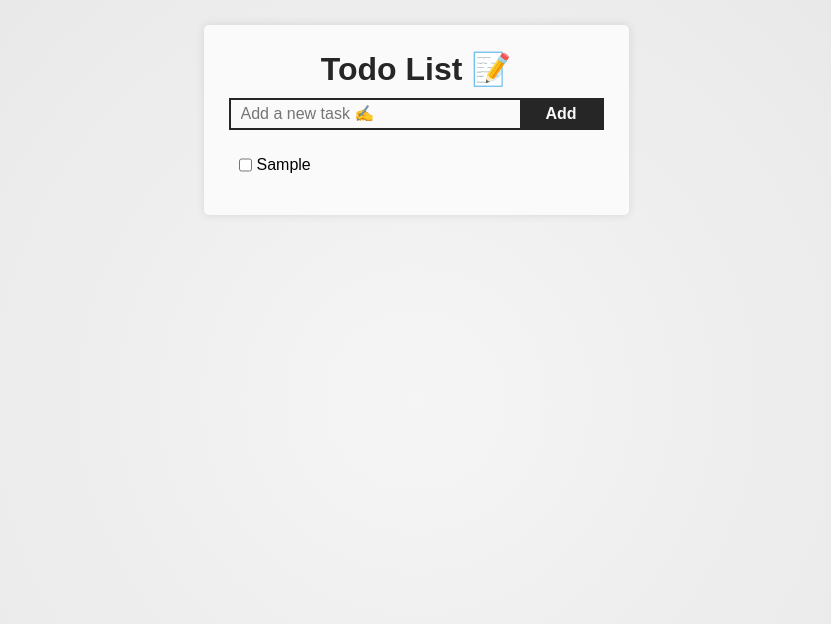
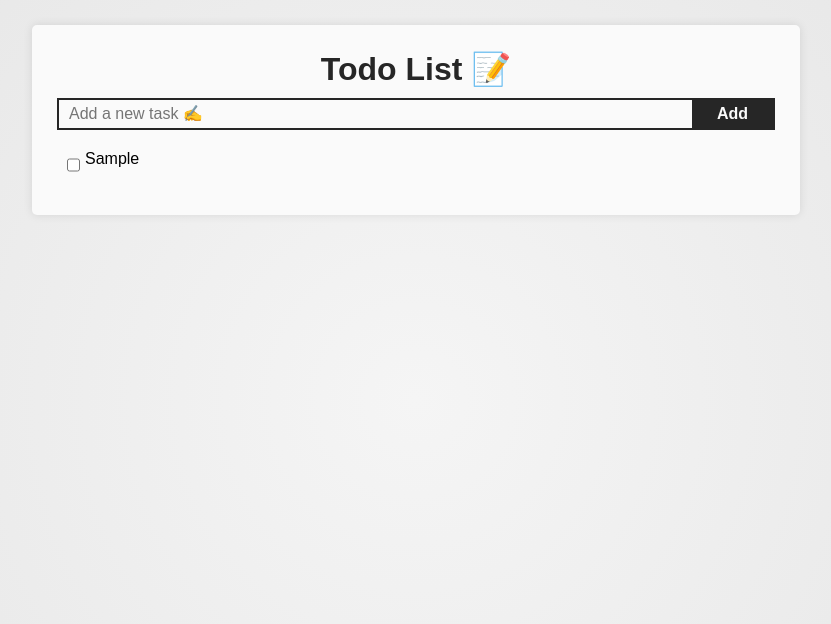
Before and after one commit to lui5gl/todo-list, a Vue app: page / in a window 1280 px wide. Both pictures are taken after typing "Sample" into the empty fields and a click on the button "Add". Shown: the top 624 px of the page, without its empty margins (224-1055 px from the left). Built offline with nearby package versions, Linux system fonts and the light colour scheme.

Commit message:
Increase max-width of section in App.vue and replace text input with textarea in Task.vue for improved layout and usability

```diff
--- a/src/App.vue
+++ b/src/App.vue
@@ -91,7 +91,7 @@ section {
   width: 100%;
   margin: auto;
   padding: 25px;
-  max-width: 425px;
+  max-width: 768px;
   border-radius: 5px;
   background-color: #fafafa;
   box-shadow: 0 0 10px rgba(0, 0, 0, 0.1);
--- a/src/components/Task.vue
+++ b/src/components/Task.vue
@@ -24,8 +24,7 @@ const handleUpdateText = (e: Event) => {
   <li>
     <input type="checkbox" :checked="isCompleted" @change="handleToggleState" />
 
-    <input
-      type="text"
+    <textarea
       :value="text"
       @change="handleUpdateText"
       :class="isCompleted ? 'completed' : ''"
@@ -41,9 +40,11 @@ const handleUpdateText = (e: Event) => {
 li {
   gap: 5px;
   display: flex;
-  height: 50px;
+  min-height: 50px;
   padding: 10px 10px;
+  justify-items: center;
   border-bottom: 1px solid #737373;
+  transition: all 75ms ease-in-out;
 }
 
 li:hover > button {
@@ -62,14 +63,16 @@ li:hover {
   background-color: #e5e5e5;
 }
 
-input[type="text"] {
+textarea {
   width: 100%;
   border: none;
   outline: none;
   background-color: transparent;
+  resize: none;
+  field-sizing: content;
 }
 
-input[type="text"]::selection {
+textarea::selection {
   color: #e5e5e5;
   background-color: #262626;
 }
```
